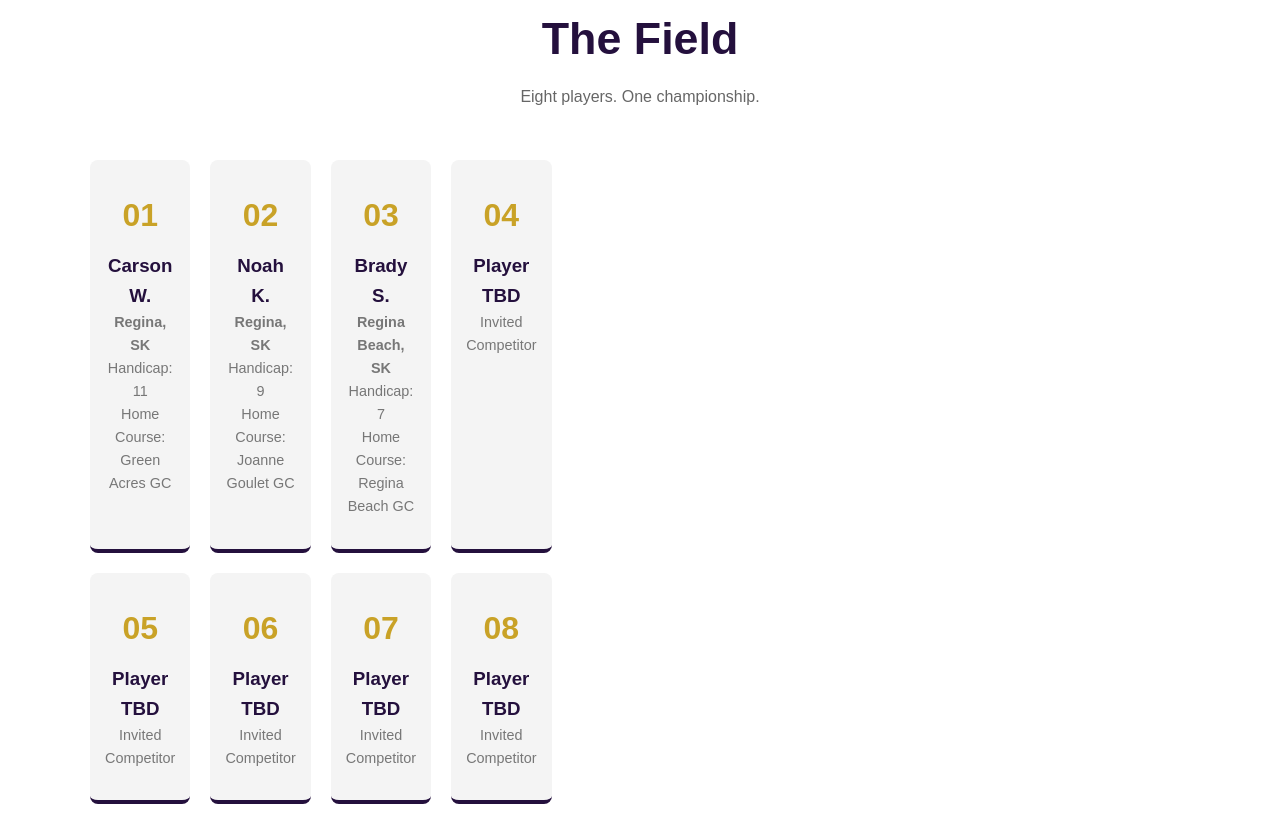
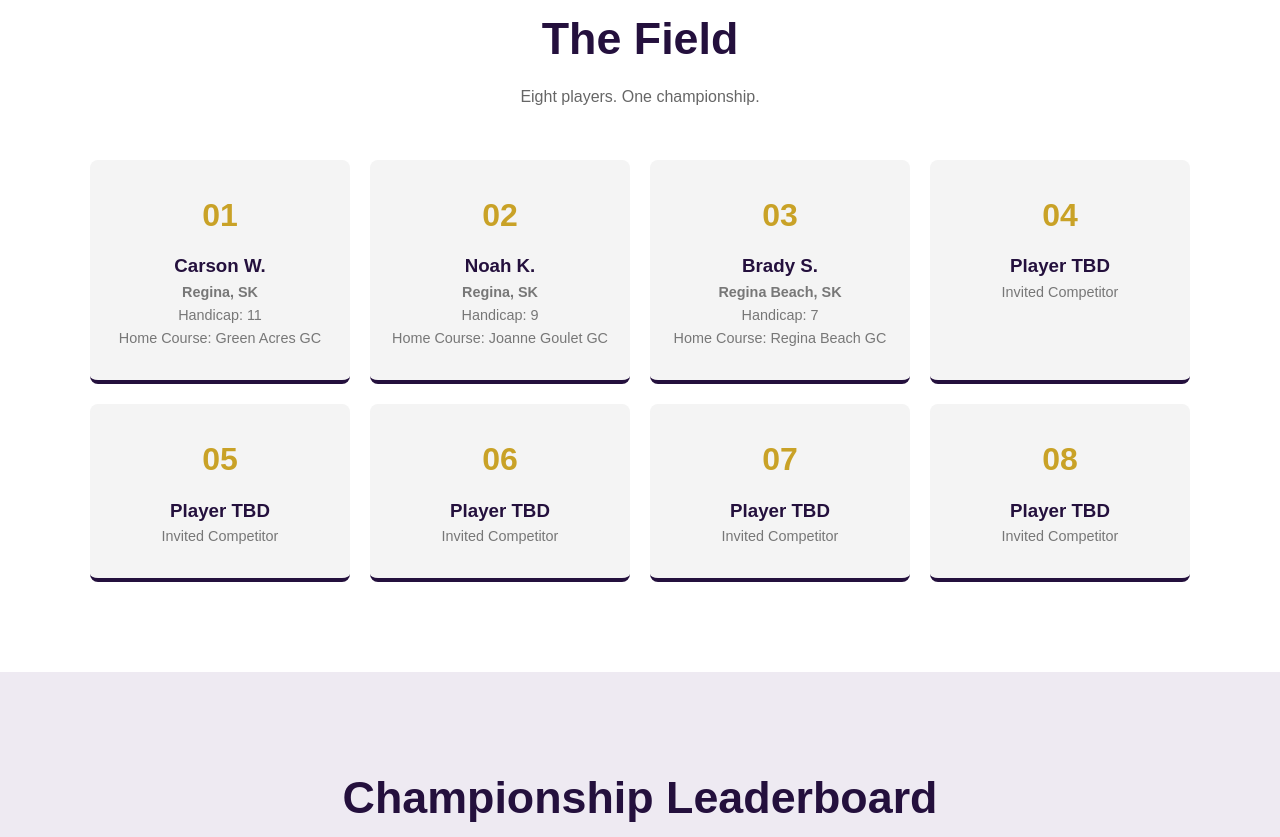
Before and after one commit to c-whyte7/Poony-Championship, a plain HTML site: page index.html in a window 1280 px wide. Shown: the part 2775-3612 px from the top of the page. Drawn offline with Linux system fonts and the light colour scheme.

Commit message:
Fix formatting issue in index.html

```diff
--- a/index.html
+++ b/index.html
@@ -760,7 +760,6 @@
 
         </div>
 
-        <div class="players">
 <div class="players">
 
     <!-- PLAYER 1 -->
```
